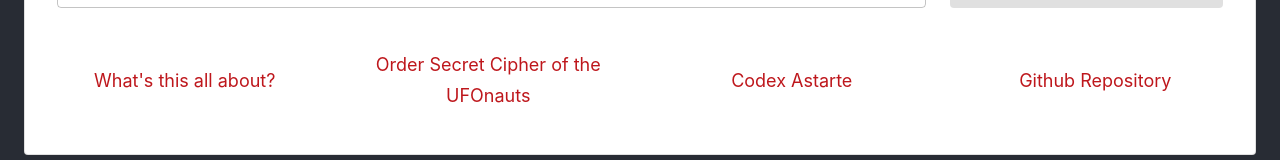
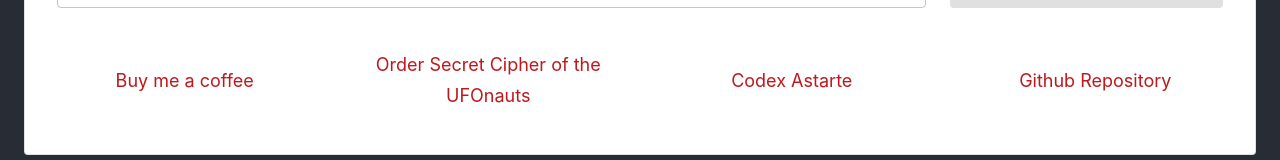
Before and after one commit to TheeBryanWhite/ufonautcipher, a React (Create React App) app: page / in a window 1280 px wide. Shown: the part 427-587 px from the top of the page. Built offline with nearby package versions, Linux system fonts and the light colour scheme.

Commit message:
Added functionality to link to individual words from the results

```diff
--- a/src/components/InfoBar.js
+++ b/src/components/InfoBar.js
@@ -21,7 +21,7 @@
 			spacing={3}
 		>
 			<Grid item xs={6} sm={3}>
-				<p><a css={linkStyles} href="https://en.wikipedia.org/wiki/English_Qabalah#ALW_cipher_/_New_Aeon_English_Qabalah_(NAEQ)" rel="noreferrer" target="_blank">What's this all about?</a></p>
+				<p><a css={linkStyles} href="https://ko-fi.com/fraterpera" rel="noreferrer" target="_blank">Buy me a coffee</a></p>
 			</Grid>
 			<Grid item xs={6} sm={3}>
 				<p><a css={linkStyles} href="https://www.amazon.com/gp/product/171864535X/ref=as_li_tl?ie=UTF8&camp=1789&creative=9325&creativeASIN=171864535X&linkCode=as2&tag=lastp00-20&linkId=210e6049b11198cd9851b49eb58ab6be" rel="noreferrer" target="_blank">Order Secret Cipher of the UFOnauts</a></p>
--- a/src/components/ResultsPane.js
+++ b/src/components/ResultsPane.js
@@ -37,7 +37,7 @@
 									>
 										{props.cipherValData[index]}
 									</p>
-									<p css={css`margin-top: 0;`}>{string}</p>
+									<p css={css`margin-top: 0;`}><a css={css`color: #000;`} href={`/${string}`}>{string}</a></p>
 								</div>
 							))
 						}
```
